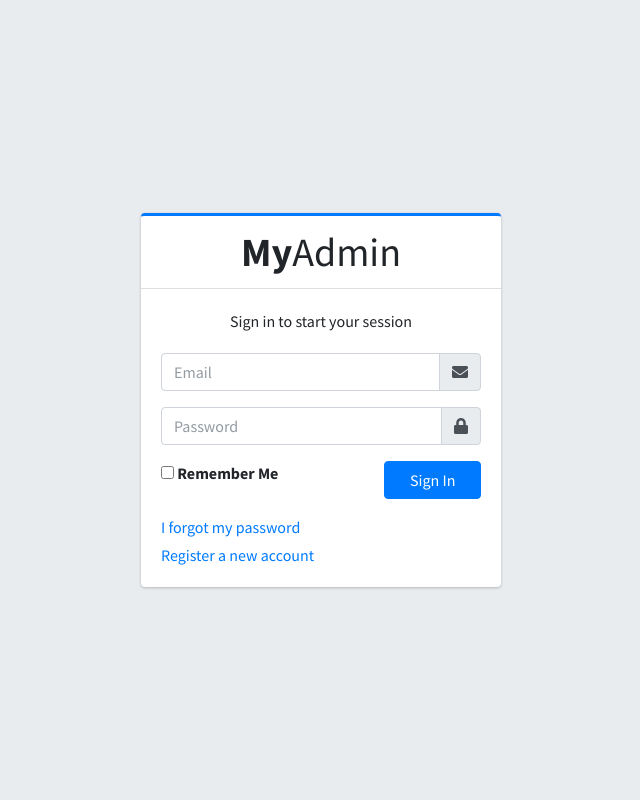
After one commit to 1dev-hridoy/Vividly, a PHP site: page /admin/auth/index.php in a window 1280 px wide. The commit adds this page. Shown: the whole page, without its empty margins (319-959 px from the left). Run offline with PHP 8.4, Linux system fonts and the light colour scheme; some libraries are stand-ins or nearby versions.

Commit message:
Add admin login functionality with database connection and SQL setup

```diff
--- /dev/null
+++ b/admin/auth/index.php
@@ -0,0 +1,110 @@
+<?php
+require_once '../../server/dbcon.php';
+
+// Check if already logged in
+if (isset($_SESSION['admin_id'])) {
+    header("Location: /");
+    exit();
+}
+if ($_SERVER['REQUEST_METHOD'] == 'POST') {
+    $email = trim($_POST['email']);
+    $password = $_POST['password'];
+
+    try {
+        $stmt = $pdo->prepare("SELECT * FROM admins WHERE email = ?");
+        $stmt->execute([$email]);
+        $admin = $stmt->fetch(PDO::FETCH_ASSOC);
+
+        if ($admin && password_verify($password, $admin['password'])) {
+            // Login successful
+            $_SESSION['admin_id'] = $admin['id'];
+            $_SESSION['admin_name'] = $admin['name'];
+            $_SESSION['admin_email'] = $admin['email'];
+
+            // If remember me is checked
+            if (isset($_POST['remember'])) {
+                setcookie('admin_email', $email, time() + (86400 * 30), "/"); // 30 days
+            }
+
+            header("Location: /"); // Redirect to homepage/dashboard
+            exit();
+        } else {
+            header("Location: login.php?error=Invalid credentials");
+            exit();
+        }
+    } catch(PDOException $e) {
+        header("Location: login.php?error=Database error");
+        exit();
+    }
+}
+?>
+<!DOCTYPE html>
+<html lang="en">
+<head>
+    <meta charset="UTF-8">
+    <title>Admin Login</title>
+    <meta name="viewport" content="width=device-width, initial-scale=1">
+    <link rel="stylesheet" href="../../assets/plugins/fontawesome-free/css/all.min.css">
+    <link rel="stylesheet" href="../../assets/css/adminlte.min.css">
+    <link href="https://fonts.googleapis.com/css?family=Source+Sans+Pro:300,400,400i,700" rel="stylesheet">
+</head>
+<body class="hold-transition login-page">
+<div class="login-box">
+    <div class="card card-outline card-primary">
+        <div class="card-header text-center">
+            <a href="#" class="h1"><b>My</b>Admin</a>
+        </div>
+        <div class="card-body">
+            <p class="login-box-msg">Sign in to start your session</p>
+
+            <?php if (isset($_GET['error'])): ?>
+                <div class="alert alert-danger">
+                    <?php echo htmlspecialchars($_GET['error']); ?>
+                </div>
+            <?php endif; ?>
+
+            <form action="index.php" method="post">
+                <div class="input-group mb-3">
+                    <input type="email" name="email" class="form-control" placeholder="Email"
+                           value="<?php echo isset($_COOKIE['admin_email']) ? htmlspecialchars($_COOKIE['admin_email']) : ''; ?>"
+                           required>
+                    <div class="input-group-append">
+                        <div class="input-group-text"><span class="fas fa-envelope"></span></div>
+                    </div>
+                </div>
+                <div class="input-group mb-3">
+                    <input type="password" name="password" class="form-control" placeholder="Password" required>
+                    <div class="input-group-append">
+                        <div class="input-group-text"><span class="fas fa-lock"></span></div>
+                    </div>
+                </div>
+                <div class="row">
+                    <div class="col-8">
+                        <div class="icheck-primary">
+                            <input type="checkbox" id="remember" name="remember">
+                            <label for="remember">Remember Me</label>
+                        </div>
+                    </div>
+                    <div class="col-4">
+                        <button type="submit" class="btn btn-primary btn-block">Sign In</button>
+                    </div>
+                </div>
+            </form>
+
+            <p class="mb-1 mt-3">
+                <a href="#">I forgot my password</a>
+            </p>
+            <p class="mb-0">
+                <a href="#" class="text-center">Register a new account</a>
+            </p>
+        </div>
+    </div>
+</div>
+
+<!-- AdminLTE & jQuery -->
+<script src="../../assets/plugins/jquery/jquery.min.js"></script>
+<script src="../../assets/plugins/bootstrap/js/bootstrap.bundle.min.js"></script>
+<script src="../../assets/js/adminlte.min.js"></script>
+<script src="../../assets/js/demo.js"></script>
+</body>
+</html>
--- a/admin/includes/__navbar__.php
+++ b/admin/includes/__navbar__.php
@@ -1,3 +1,6 @@
+<?php
+require_once '../server/dbcon.php';
+?>
 <!DOCTYPE html>
 <html lang="en">
 <head>
--- a/server/dbcon.php
+++ b/server/dbcon.php
@@ -0,0 +1,13 @@
+<?php
+$host = "localhost";
+$dbname = "vividly";
+$username = "root";
+$password = "";
+
+try {
+    $pdo = new PDO("mysql:host=$host;dbname=$dbname", $username, $password);
+    $pdo->setAttribute(PDO::ATTR_ERRMODE, PDO::ERRMODE_EXCEPTION);
+
+} catch(PDOException $e) {
+    echo "Connection failed: " . $e->getMessage();
+}
```
Also changed, not shown: server/main.sql (added, +11 -0 lines).
